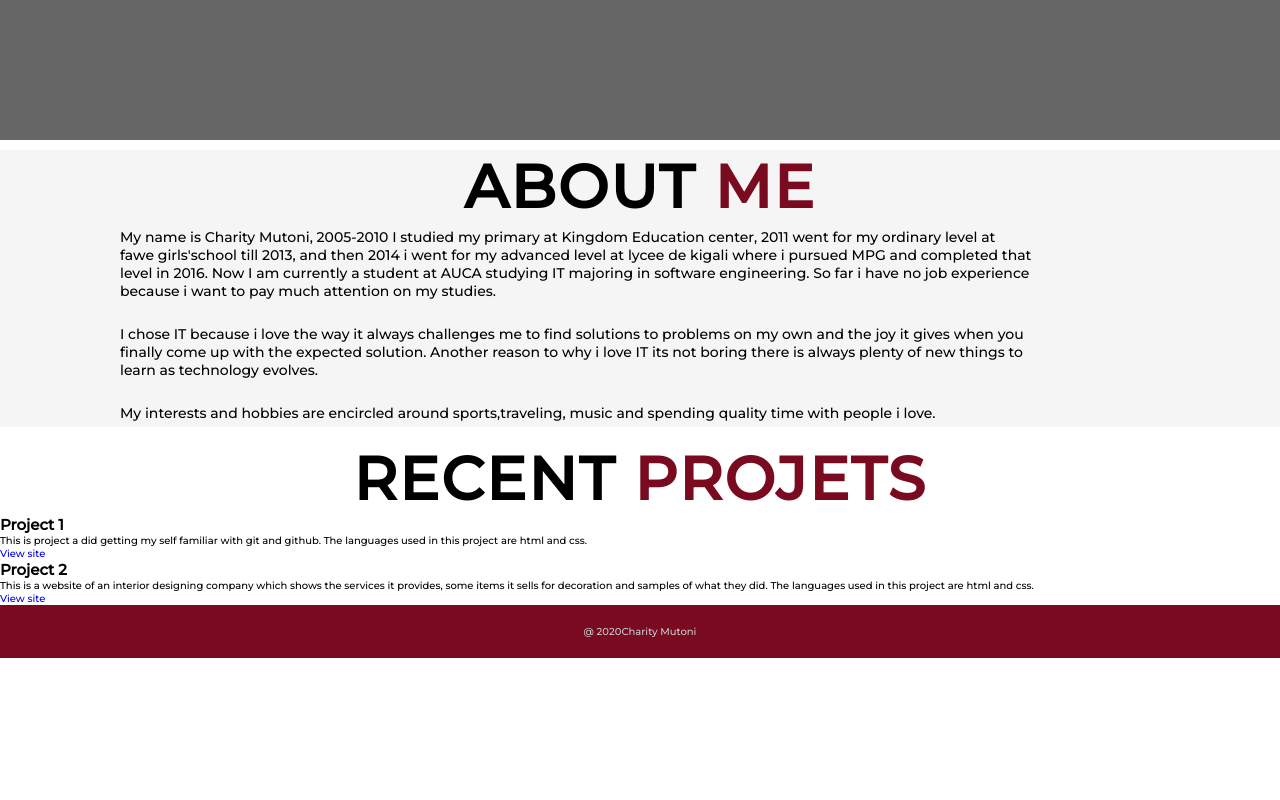
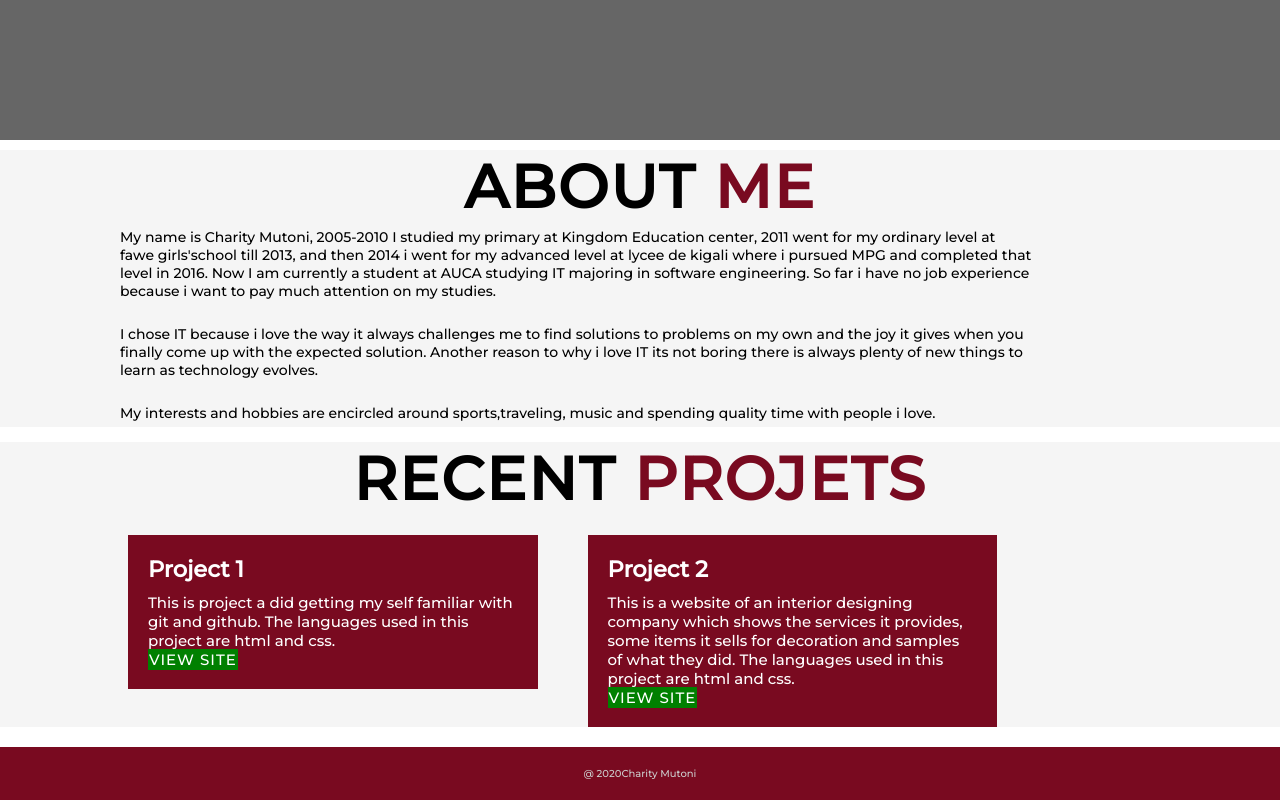
Before and after one commit to CharityMutonii/Charity-s-portfolio, a plain HTML site: page index.html in a window 1280 px wide. Shown: the part 725-1525 px from the top of the page. Before the commit the page ends 1383 px from the top, so only its background shows below. Drawn offline with Linux system fonts and the light colour scheme.

Commit message:
styled my project section

```diff
--- a/styles.css
+++ b/styles.css
@@ -110,7 +110,7 @@ a{
     color: black;
 
 }
-.nav-list{
+#header.nav-list{
     float: right;
 }
 
@@ -181,7 +181,7 @@ a{
     color: rgb(121, 10, 32);
 }
 /*About me*/
-#about{
+#about, #projects{
     background: #f5f5f5;
 }
 
@@ -198,5 +198,50 @@ a{
 /*end about me*/
 
 /*project section*/
+#project .projects{
+    margin: 0,auto;
+    padding: 100px 0;
+    max-width: 1200px;
 
-/*end project section*/
+}
+#projects .proj-info h1{
+    margin-bottom: 10px;
+
+}
+#projects.recent-proj{
+    display: flex;
+    justify-content: flex-start;
+
+}
+#projects .proj-items{
+    display: flex;
+    justify-content: flex-start;
+    width: 80%;
+    margin: 20px auto;
+    border-radius: 10px;
+
+
+
+}
+#projects .proj-info{
+    background-color:  rgb(121, 10, 32);
+    padding: 20px;
+    margin-right: 50px;
+    width: 40%;
+    height: 100%;
+    font-size: 15px;
+    color: white;
+    align-items: center;
+
+}
+.proj-info a{
+    margin-top: 30px;
+    color: white;
+    background-color: green;
+    border: 1px solid  green;
+    font-size: 15px;
+    text-transform: uppercase;
+    letter-spacing: .1rem;
+
+   }
+/*End project section*/
```
